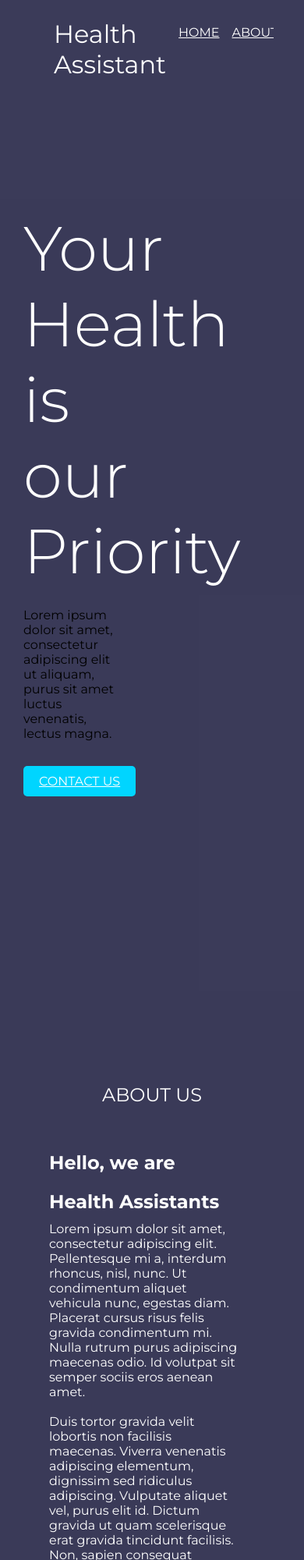
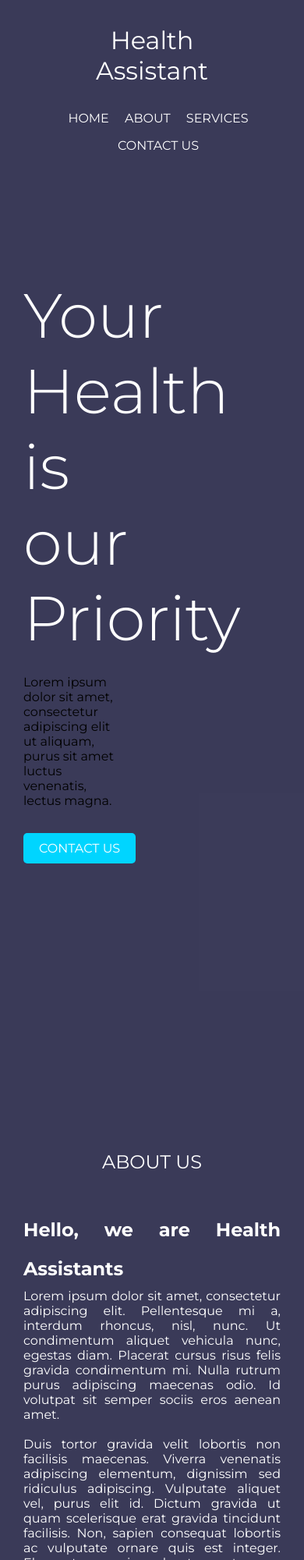
Before and after one commit to AndresRamirez917/100-sitios-69, a plain HTML site: page index.html in a window 390 px wide. Shown: the top 2000 px of the page at 78% size. Drawn offline with Linux system fonts and the light colour scheme.

Commit message:
fourth commit

```diff
--- a/index.html
+++ b/index.html
@@ -41,7 +41,7 @@
         <section id="about">
             <div class="container">
                 <h2 class="subtitle">about us</h2>
-                <div class="about-text main-width flex">
+                <div class="about-text flex">
                     <div class="about-text">
                         <p><span>Hello, we are Health Assistants</span><br>
                         Lorem ipsum dolor sit amet, consectetur adipiscing elit. Pellentesque mi a, interdum rhoncus, nisl, nunc. Ut condimentum aliquet vehicula nunc, egestas diam. Placerat cursus risus felis gravida condimentum mi. Nulla rutrum purus adipiscing maecenas odio. Id volutpat sit semper sociis eros aenean amet. <br><br>
--- a/scss/mobile.scss
+++ b/scss/mobile.scss
@@ -0,0 +1,47 @@
+//mainheader
+#mainheader {
+    .navbar {
+        .logo {
+            display: block;
+            margin: 0 auto;
+            text-align: center;
+            margin: 2rem 0;
+        }
+        ul {
+            display: block;
+            text-align: center;
+            li {
+                text-align: center;
+                margin-bottom: 1rem;
+            }
+        }
+        .container {
+            display: block;
+        }
+    }
+}
+
+//showcase
+#showcase {
+
+}
+
+//about
+#about {
+    .about-text {
+        display: block;
+        p {
+            text-align: justify;
+        }
+        img {
+            width: 100%;
+        }
+    }
+}
+
+//services
+#services {
+    .services-row {
+        display: block;
+    }
+}
--- a/scss/styles.scss
+++ b/scss/styles.scss
@@ -18,6 +18,7 @@ a {
     color: #fff;
     text-transform: uppercase;
     text-align: center;
+    text-decoration: none;
 }
 
 ul {
@@ -95,6 +96,7 @@ form {
     background: rgba(88, 64, 195, 0.594);
     padding: 10px;
     border-radius: 10px;
+    margin-bottom: 1rem;
 }
 
 ::placeholder {
@@ -102,6 +104,11 @@ form {
     font-weight: 600;
     content: "\f007";
     text-align: right;
+}
+
+.navbar ul li a:hover,
+.navbar ul li a.active {
+    color: violet;
 }
 
 //mainheader
```
Also changed, not shown: scss/mobile.css, scss/styles.css, 2 other files.
